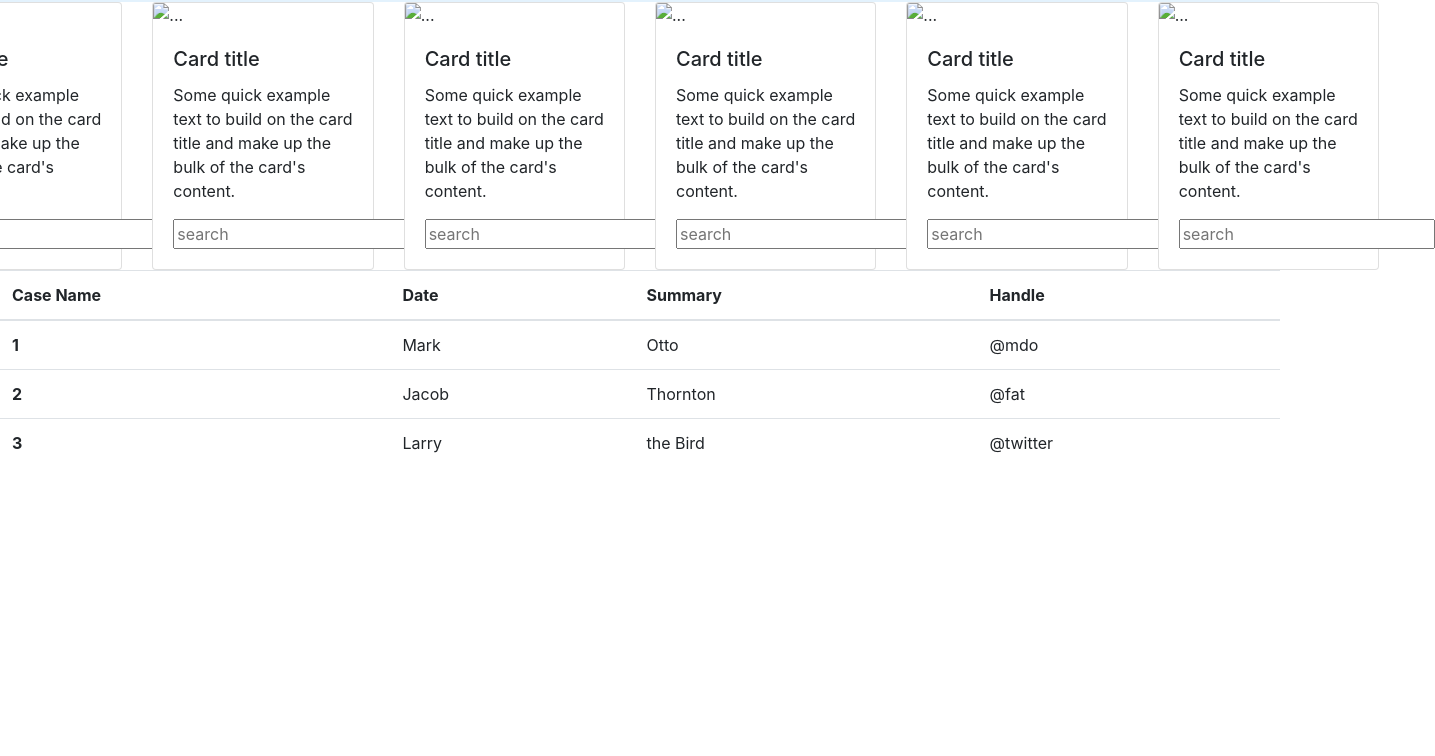
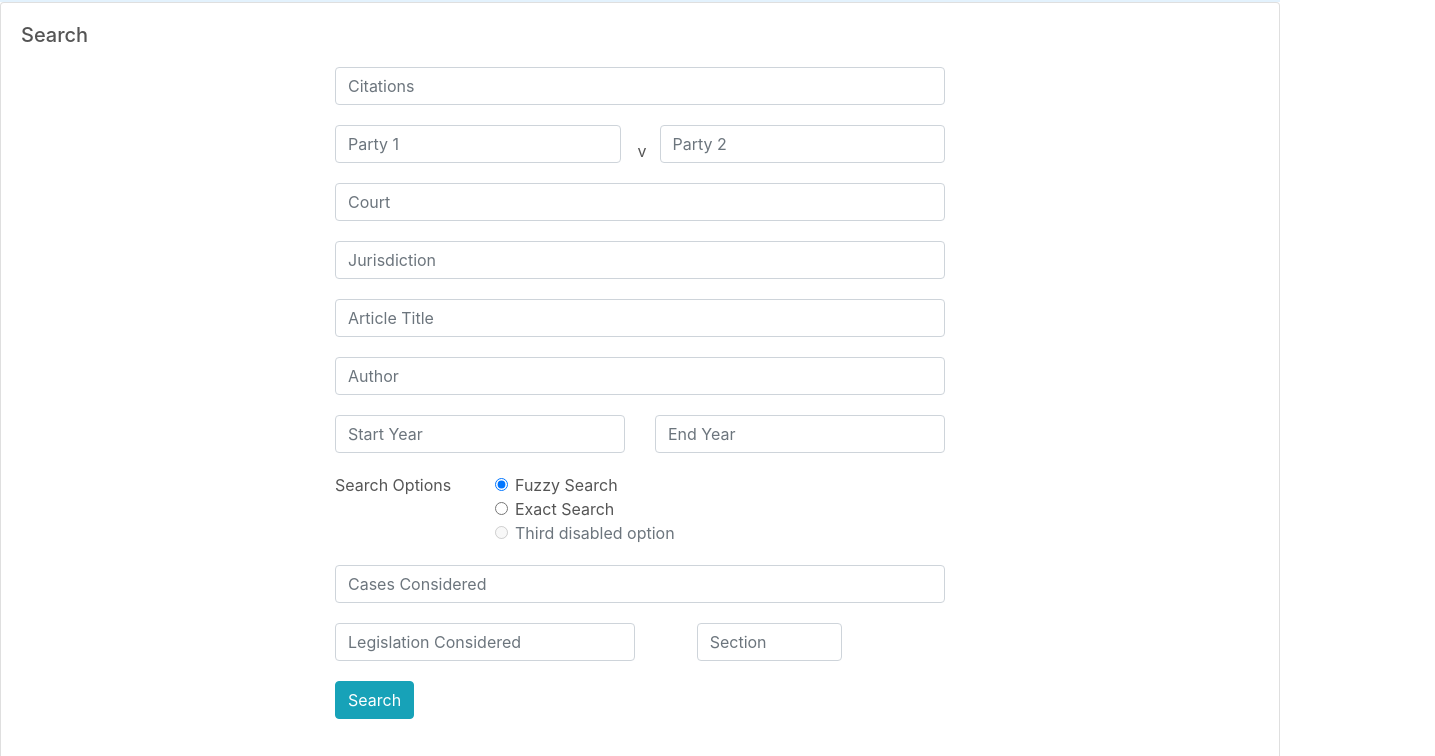
Before and after one commit to BasiaPaulina/ILR-Porject, a plain HTML site: page index.html in a window 1280 px wide. Shown: the part 70-826 px from the top of the page, 1435 px wide, since content can reach past the window. Before the commit the page ends 800 px from the top, so only its background shows below. Drawn offline with nearby package versions, Linux system fonts and the light colour scheme; files whose address does not match are found by name.

Commit message:
fixed design

```diff
--- a/ilr.css
+++ b/ilr.css
@@ -3,7 +3,28 @@
   z-index: -1;
   width: 100%;
 }
-.row {
-  margin-right: -199px;
-  margin-left: -199px;
+body {
+  width: 100%;
+  color: #555555;
 }
+ul {
+  list-style-type: none;
+  text-align: left;
+  display: block;
+  width: 650px;
+  padding: 0;
+  margin: 0 auto;
+}
+li {
+  margin: 20px;
+}
+
+.button-style {
+  margin: 20px 0;
+}
+.annoying-v {
+  display: inline;
+  position: relative;
+  top: 14px;
+  right: -2px;
+}
--- a/index.html
+++ b/index.html
@@ -24,98 +24,259 @@
     >
       <h1>International Law Resources</h1>
     </nav>
-    <div class="container search-all">
+    <div class="card search-card">
+      <div class="card-body">
+        <h5 class="card-title">Search</h5>
+        <ul>
+          <li>
+            <input
+              id="citation"
+              type="text"
+              name="cit"
+              size="40"
+              maxlength="64"
+              autocomplete="off"
+              class="form-control"
+              id="exampleFormControlInput1"
+              placeholder="Citations"
+            />
+          </li>
+          <li>
+            <form>
               <div class="row">
-        <div class="col-md-2">
-          <div class="card search-card">
-            <img src="..." class="card-img-top" alt="..." />
-            <div class="card-body">
-              <h5 class="card-title">Card title</h5>
-              <p class="card-text">
-                Some quick example text to build on the card title and make up
-                the bulk of the card's content.
-              </p>
+                <div class="col">
+                  <input
+                    id="party1"
+                    type="text"
+                    name="party1"
+                    size="30"
+                    maxlength="128"
+                    autocomplete="off"
+                    class="form-control"
+                    id="exampleFormControlInput1"
+                    placeholder="Party 1"
+                  />
+                </div>
+                <span class="annoying-v">v</span>
+                <div class="col">
+                  <input
+                    type="text"
+                    name="party2"
+                    size="30"
+                    maxlength="128"
+                    class="form-control"
+                    id="exampleFormControlInput1"
+                    placeholder="Party 2"
+                  />
+                </div>
+              </div>
+            </form>
+          </li>
+
+          <li>
+            <input
+              id="court"
+              type="text"
+              name="court"
+              size="48"
+              maxlength="128"
+              autocomplete="off"
+              class="form-control"
+              id="exampleFormControlInput1"
+              placeholder="Court"
+            />
+          </li>
+          <li>
+            <input
+              id="juris"
+              type="text"
+              name="juris"
+              size="48"
+              maxlength="128"
+              autocomplete="off"
+              class="form-control"
+              id="exampleFormControlInput1"
+              placeholder="Jurisdiction"
+            />
+          </li>
+          <li>
+            <input
+              id="article"
+              type="text"
+              name="article"
+              size="48"
+              maxlength="128"
+              autocomplete="off"
+              class="form-control"
+              id="exampleFormControlInput1"
+              placeholder="Article Title"
+            />
+          </li>
+          <li>
+            <input
+              id="author"
+              type="text"
+              name="author"
+              size="48"
+              maxlength="128"
+              autocomplete="off"
+              class="form-control"
+              id="exampleFormControlInput1"
+              placeholder="Author"
+            />
+          </li>
+
+          <li>
             <form>
-                <input type="text" placeholder="search" />
+              <div class="row">
+                <div class="col">
+                  <input
+                    id="year"
+                    type="text"
+                    name="year1"
+                    size="4"
+                    maxlength="4"
+                    class="form-control"
+                    id="exampleFormControlInput1"
+                    placeholder="Start Year"
+                  />
+                </div>
+                <div class="col">
+                  <input
+                    type="text"
+                    name="year2"
+                    size="4"
+                    maxlength="4"
+                    class="form-control"
+                    id="exampleFormControlInput1"
+                    placeholder="End Year"
+                  />
+                </div>
+              </div>
             </form>
+          </li>
+          <li>
+            <fieldset class="form-group">
+              <div class="row">
+                <legend class="col-form-label col-sm-3 pt-0">
+                  Search Options
+                </legend>
+                <div class="col-sm-9">
+                  <div class="form-check">
+                    <input
+                      class="form-check-input"
+                      type="radio"
+                      name="gridRadios"
+                      id="gridRadios1"
+                      value="option1"
+                      checked
+                    />
+                    <label class="form-check-label" for="gridRadios1">
+                      Fuzzy Search
+                    </label>
+                  </div>
+                  <div class="form-check">
+                    <input
+                      class="form-check-input"
+                      type="radio"
+                      name="gridRadios"
+                      id="gridRadios2"
+                      value="option2"
+                    />
+                    <label class="form-check-label" for="gridRadios2">
+                      Exact Search
+                    </label>
+                  </div>
+                  <div class="form-check disabled">
+                    <input
+                      class="form-check-input"
+                      type="radio"
+                      name="gridRadios"
+                      id="gridRadios3"
+                      value="option3"
+                      disabled
+                    />
+                    <label class="form-check-label" for="gridRadios3">
+                      Third disabled option
+                    </label>
                   </div>
                 </div>
               </div>
-        <div class="col-md-2">
-          <div class="card search-card">
-            <img src="..." class="card-img-top" alt="..." />
-            <div class="card-body">
-              <h5 class="card-title">Card title</h5>
-              <p class="card-text">
-                Some quick example text to build on the card title and make up
-                the bulk of the card's content.
-              </p>
+            </fieldset>
+          </li>
+
+          <li>
+            <input
+              id="cases-cited"
+              type="text"
+              name="cases-cited"
+              size="48"
+              maxlength="128"
+              autocomplete="off"
+              class="form-control"
+              id="exampleFormControlInput1"
+              placeholder="Cases Considered"
+            />
+          </li>
+          <li>
             <form>
-                <input type="text" placeholder="search" />
-              </form>
+              <div class="form-row">
+                <div class="col-6">
+                  <input
+                    id="legis-cited"
+                    type="text"
+                    name="legis-cited"
+                    size="38"
+                    autocomplete="off"
+                    maxlength="128"
+                    class="form-control"
+                    id="exampleFormControlInput1"
+                    placeholder="Legislation Considered"
+                  />
+                </div>
+                <div class="col-3 offset-1">
+                  <input
+                    type="text"
+                    name="section"
+                    size="7"
+                    maxlength="20"
+                    class="form-control"
+                    id="exampleFormControlInput1"
+                    placeholder="Section"
+                  />
                 </div>
               </div>
+            </form>
+            <input
+              class="btn btn-info button-style"
+              type="submit"
+              value="Search"
+            />
+          </li>
+          <li>
+            <div class="row">
+              <div class="col-sm-7">
+                <select
+                  id="pet-select"
+                  class="form-control"
+                  id="exampleFormControlInput1"
+                >
+                  <option value="">--Please choose an option--</option>
+                  <option value="case-name">Case Name</option>
+                  <option value="citations">Citations</option>
+                  <option value="court">Court</option>
+                  <option value="jurisdictions">Jurisdictions</option>
+                  <option value="date">Date</option>
+                  <option value="full-text">Full Text</option>
+                </select>
               </div>
-        <div class="col-md-2">
-          <div class="card search-card">
-            <img src="..." class="card-img-top" alt="..." />
-            <div class="card-body">
-              <h5 class="card-title">Card title</h5>
-              <p class="card-text">
-                Some quick example text to build on the card title and make up
-                the bulk of the card's content.
-              </p>
-              <form>
-                <input type="text" placeholder="search" />
-              </form>
+              <div class="col-sm-5">
+                <input type="submit" value="Add" class="btn btn-info" />
+                <input type="submit" value="Remove" class="btn btn-info" />
               </div>
             </div>
-        </div>
-        <div class="col-md-2">
-          <div class="card search-card">
-            <img src="..." class="card-img-top" alt="..." />
-            <div class="card-body">
-              <h5 class="card-title">Card title</h5>
-              <p class="card-text">
-                Some quick example text to build on the card title and make up
-                the bulk of the card's content.
-              </p>
-              <form>
-                <input type="text" placeholder="search" />
-              </form>
-            </div>
-          </div>
-        </div>
-        <div class="col-md-2">
-          <div class="card search-card">
-            <img src="..." class="card-img-top" alt="..." />
-            <div class="card-body">
-              <h5 class="card-title">Card title</h5>
-              <p class="card-text">
-                Some quick example text to build on the card title and make up
-                the bulk of the card's content.
-              </p>
-              <form>
-                <input type="text" placeholder="search" />
-              </form>
-            </div>
-          </div>
-        </div>
-        <div class="col-md-2">
-          <div class="card search-card">
-            <img src="..." class="card-img-top" alt="..." />
-            <div class="card-body">
-              <h5 class="card-title">Card title</h5>
-              <p class="card-text">
-                Some quick example text to build on the card title and make up
-                the bulk of the card's content.
-              </p>
-              <form>
-                <input type="text" placeholder="search" />
-              </form>
-            </div>
-          </div>
-        </div>
+          </li>
+        </ul>
       </div>
     </div>
     <div>
@@ -123,29 +284,37 @@
         <thead>
           <tr>
             <th scope="col">Case Name</th>
+            <th scope="col">Citations</th>
+            <th scope="col">Court</th>
+            <th scope="col">Jurisdictions</th>
             <th scope="col">Date</th>
-            <th scope="col">Summary</th>
-            <th scope="col">Handle</th>
+            <th scope="col">Full Text</th>
           </tr>
         </thead>
         <tbody>
           <tr>
-            <th scope="row">1</th>
-            <td>Mark</td>
-            <td>Otto</td>
-            <td>@mdo</td>
+            <th scope="row"></th>
+            <td></td>
+            <td></td>
+            <td></td>
+            <td></td>
+            <td></td>
           </tr>
           <tr>
-            <th scope="row">2</th>
-            <td>Jacob</td>
-            <td>Thornton</td>
-            <td>@fat</td>
+            <th scope="row"></th>
+            <td></td>
+            <td></td>
+            <td></td>
+            <td></td>
+            <td></td>
           </tr>
           <tr>
-            <th scope="row">3</th>
-            <td>Larry</td>
-            <td>the Bird</td>
-            <td>@twitter</td>
+            <th scope="row"></th>
+            <td></td>
+            <td></td>
+            <td></td>
+            <td></td>
+            <td></td>
           </tr>
         </tbody>
       </table>
```
Lines whose indentation alone changed are shown as unchanged.
